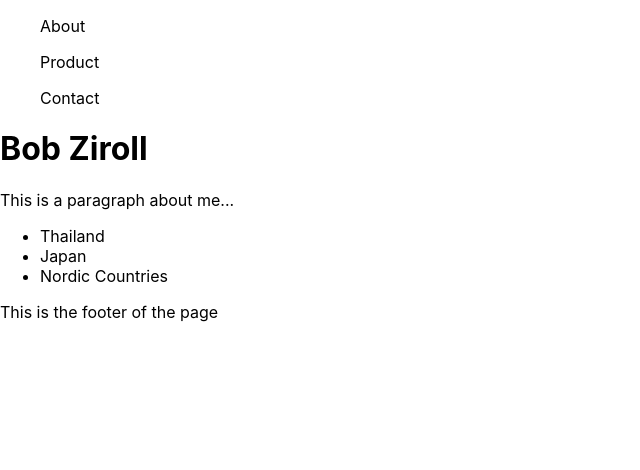
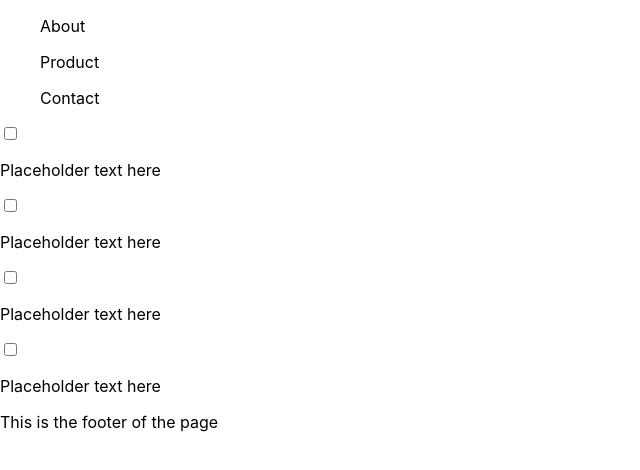
Before and after one commit to AliAbdulle/ScrimbaProject, a React (Create React App) app: page / in a window 1280 px wide. Shown: the top 470 px of the page, without its empty margins (0-640 px from the left). Built offline with nearby package versions, Linux system fonts and the light colour scheme.

Commit message:
Change infro to TodoItem

```diff
--- a/src/components/App.js
+++ b/src/components/App.js
@@ -1,5 +1,5 @@
 import React from 'react';
-import MyInfo from './MyInfo'
+import TodoItem from './TodoItem'
 import Nav from './Nav'
 import Footer from './Footer';
 //import './App.css';
@@ -9,7 +9,7 @@ function App() {
   return (
     <div className="App">
       <Nav />
-      <MyInfo />
+      <TodoItem />
       <Footer />
     </div>
   );
--- a/src/components/MyInfo.js
+++ /dev/null
@@ -1,16 +0,0 @@
-import React from "react";
-
-function MyInfo() {
-    return (
-        <div>
-      <h1>Bob Ziroll</h1>
-      <p>This is a paragraph about me...</p>
-      <ul>
-        <li>Thailand</li>
-        <li>Japan</li>
-        <li>Nordic Countries</li>
-      </ul>
-    </div>
-    )
-}
-export default MyInfo;
--- /dev/null
+++ b/src/components/TodoItem.js
@@ -0,0 +1,20 @@
+import React from "react";
+
+function TodoItem() {
+    return (
+      <div>
+      <input type="checkbox" />
+      <p>Placeholder text here</p>
+
+      <input type="checkbox" />
+      <p>Placeholder text here</p>
+
+      <input type="checkbox" />
+      <p>Placeholder text here</p>
+
+      <input type="checkbox" />
+      <p>Placeholder text here</p>
+  </div>
+    )
+}
+export default TodoItem;
```
